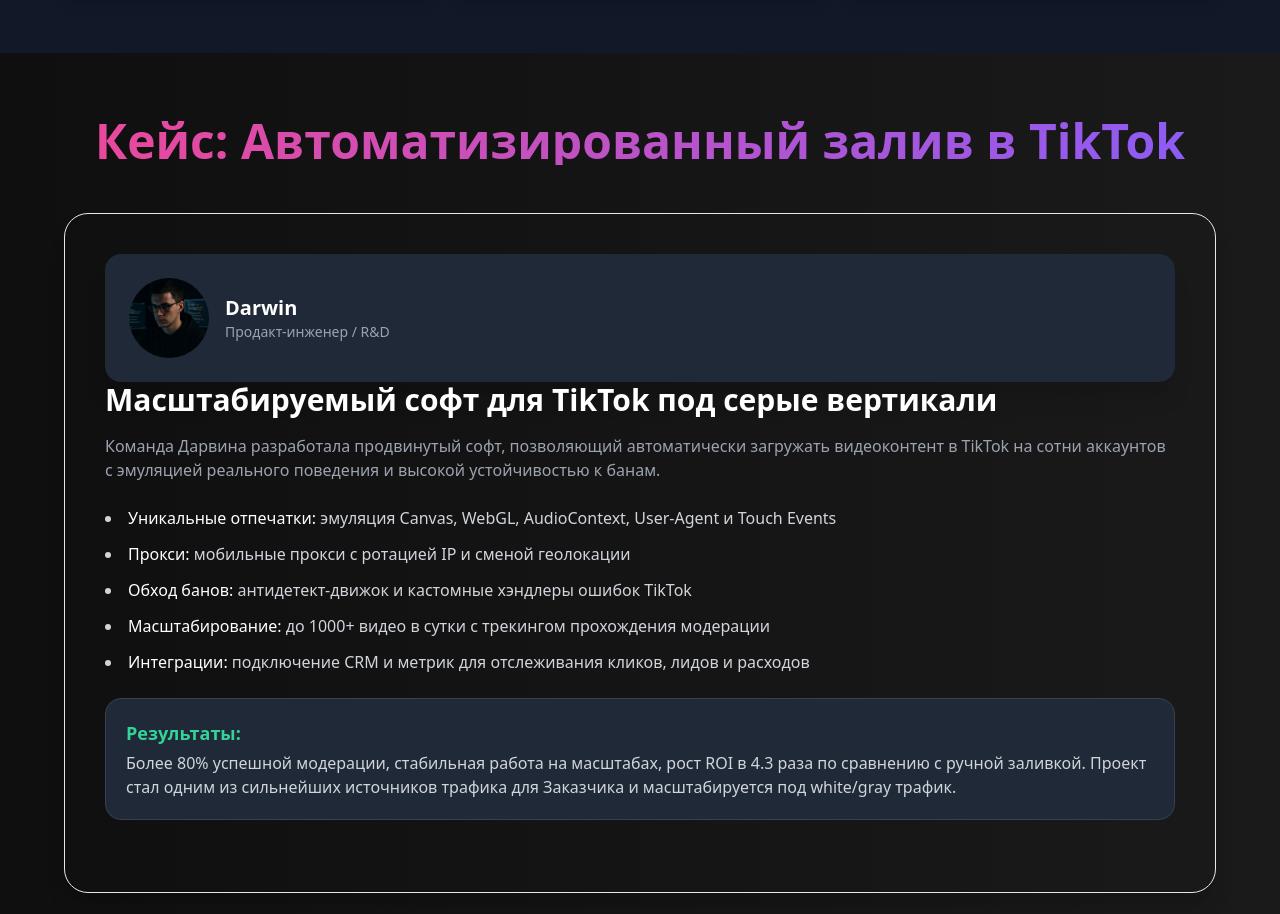
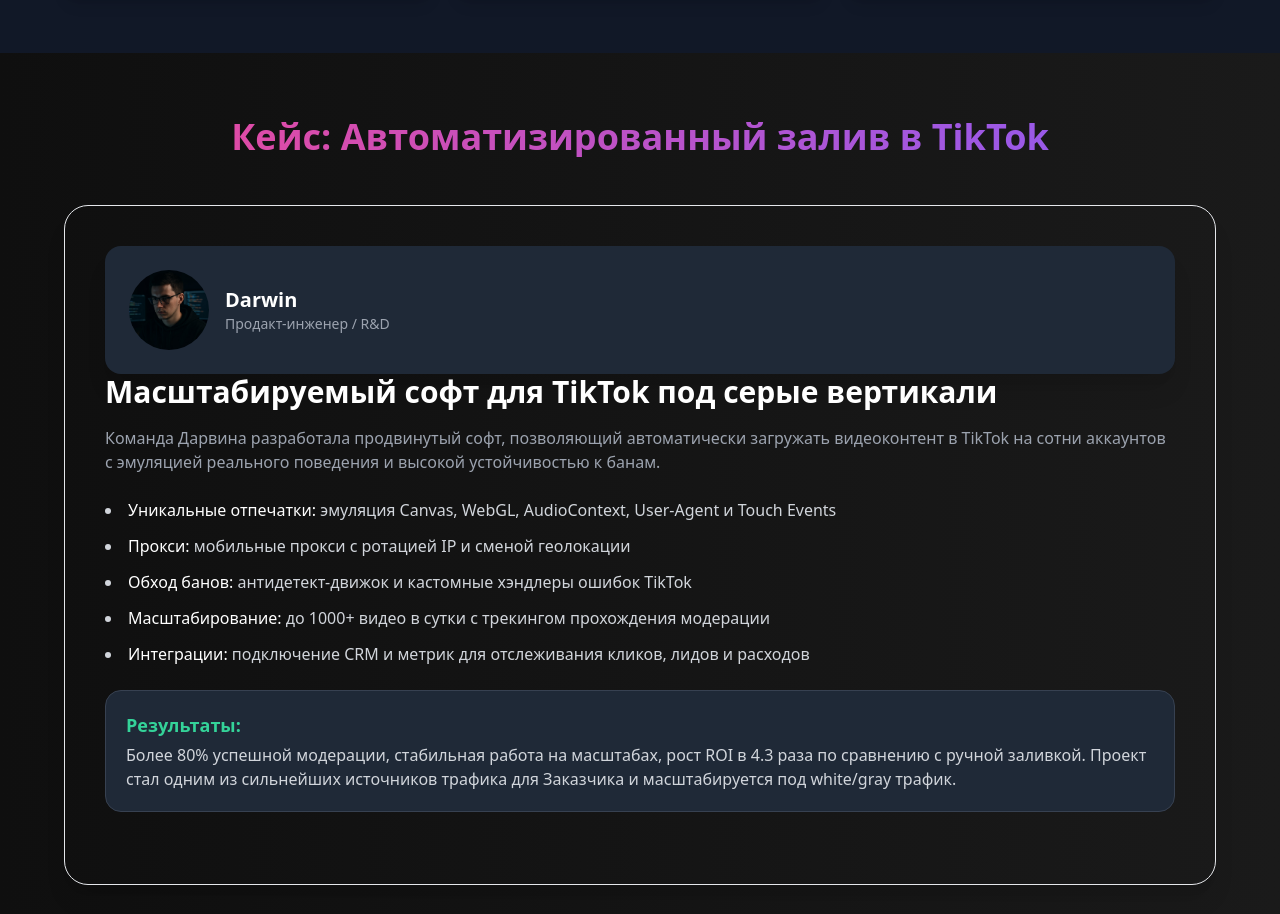
Before and after one commit to govvverment/LeadBoost, a plain HTML site: page index.html in a window 1280 px wide. Shown: the part 1403-2317 px from the top of the page. Drawn offline with nearby package versions, Linux system fonts and the light colour scheme.

Commit message:
Update index.html

```diff
--- a/index.html
+++ b/index.html
@@ -132,10 +132,10 @@
 <!-- Кейс: Автоматизация залива в TikTok -->
 <section class="bg-[#0f0f0f] py-16 px-4">
   <div class="max-w-6xl mx-auto">
-    <h2 class="text-4xl md:text-5xl font-bold text-center bg-gradient-to-r from-pink-500 to-purple-500 bg-clip-text text-transparent mb-12">
-      Кейс: Автоматизированный залив в TikTok
-    </h2>
-    <div class="bg-gradient-to-br from-[#1a1a1a] to-[#121212] p-6 sm:p-10 rounded-3xl shadow-xl border border-[#1f1f1f] hover:shadow-pink-500/20 transition duration-300">
+  <h2 class="text-3xl md:text-4xl font-bold text-center bg-gradient-to-r from-pink-500 to-purple-500 bg-clip-text text-transparent mb-12">
+    Кейс: Автоматизированный залив в TikTok
+  </h2>
+  <div class="bg-gradient-to-br from-[#1a1a1a] to-[#121212] p-6 sm:p-10 rounded-3xl shadow-xl border border-[#1f1f1f] hover:shadow-pink-500/20 transition duration-300">
 
 	  <!-- Блок Дарвина -->
       <div class="bg-gray-800 p-6 rounded-2xl shadow-xl">
```
